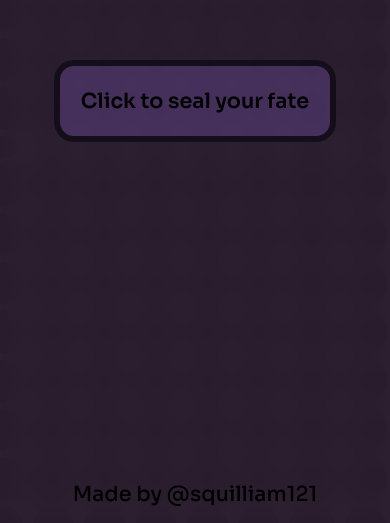
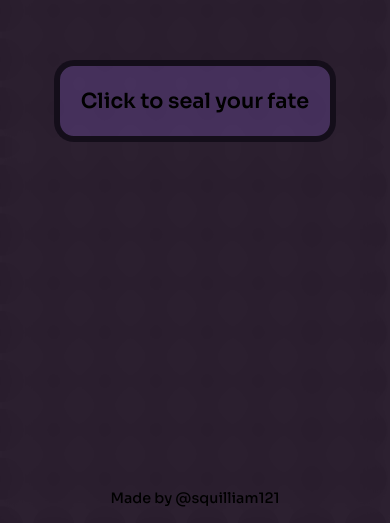
Before and after one commit to Squilliam121/squizstudios, a plain HTML site: page 8ball/index.html in a window 390 px wide. Shown: the part 321-844 px from the top of the page. Drawn offline with Linux system fonts and the light colour scheme.

Commit message:
footer smaller mobile

```diff
--- a/8ball/styles.css
+++ b/8ball/styles.css
@@ -78,4 +78,7 @@ footer{
     #main{
         border: solid #000000b4 6px;
     }
+    footer{
+        font-size: .9rem;
+    }
 }
--- a/countrygenerator/styles.css
+++ b/countrygenerator/styles.css
@@ -116,4 +116,7 @@ footer{
         padding: 0;
         width: 90%;
     }
+    footer{
+        font-size: .9rem;
+    }
 }
--- a/styles.css
+++ b/styles.css
@@ -104,5 +104,6 @@ footer{
     }
     footer{
         padding: 16px 0;
+        font-size: .9rem;
     }
 }
```
